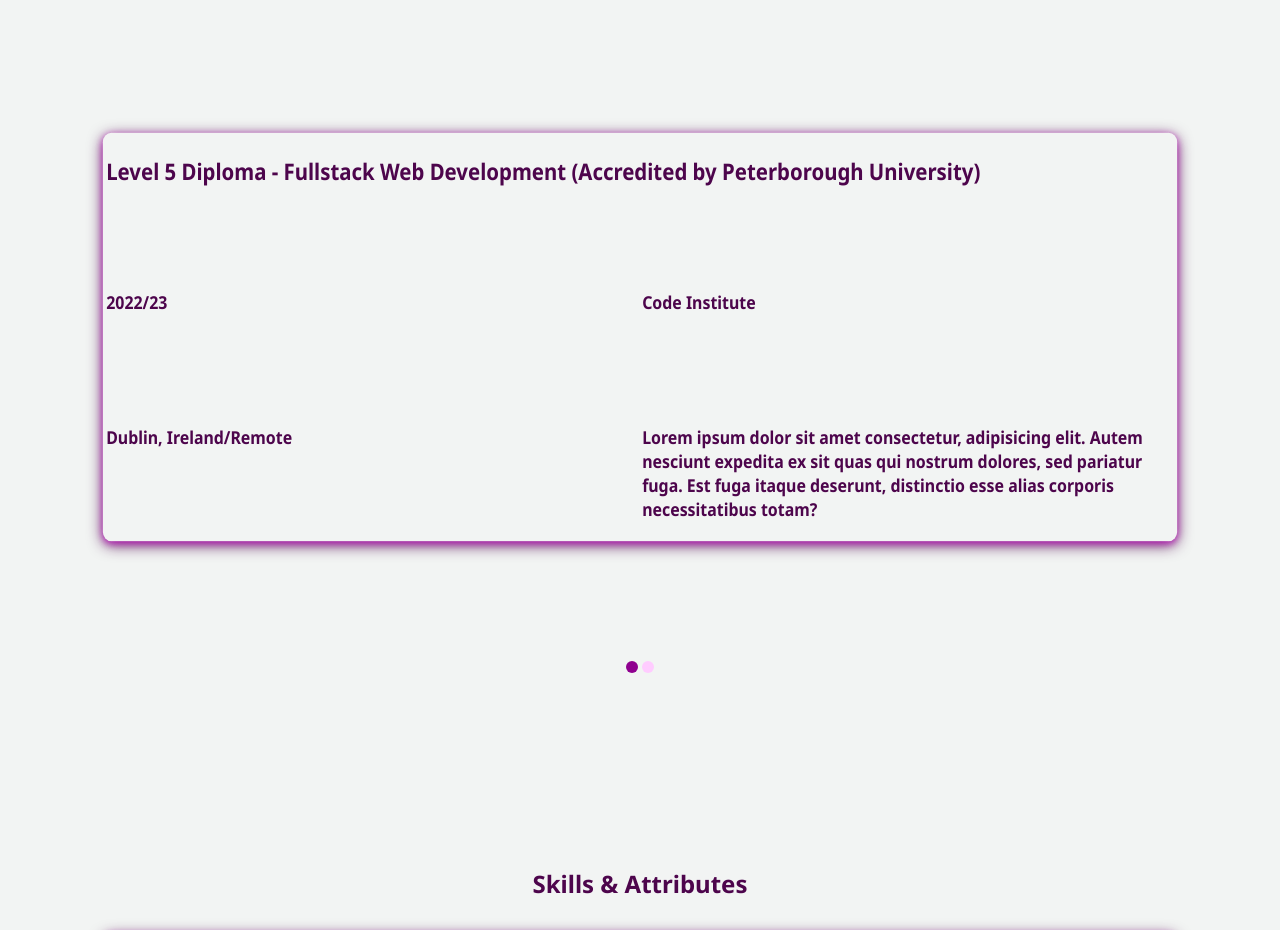
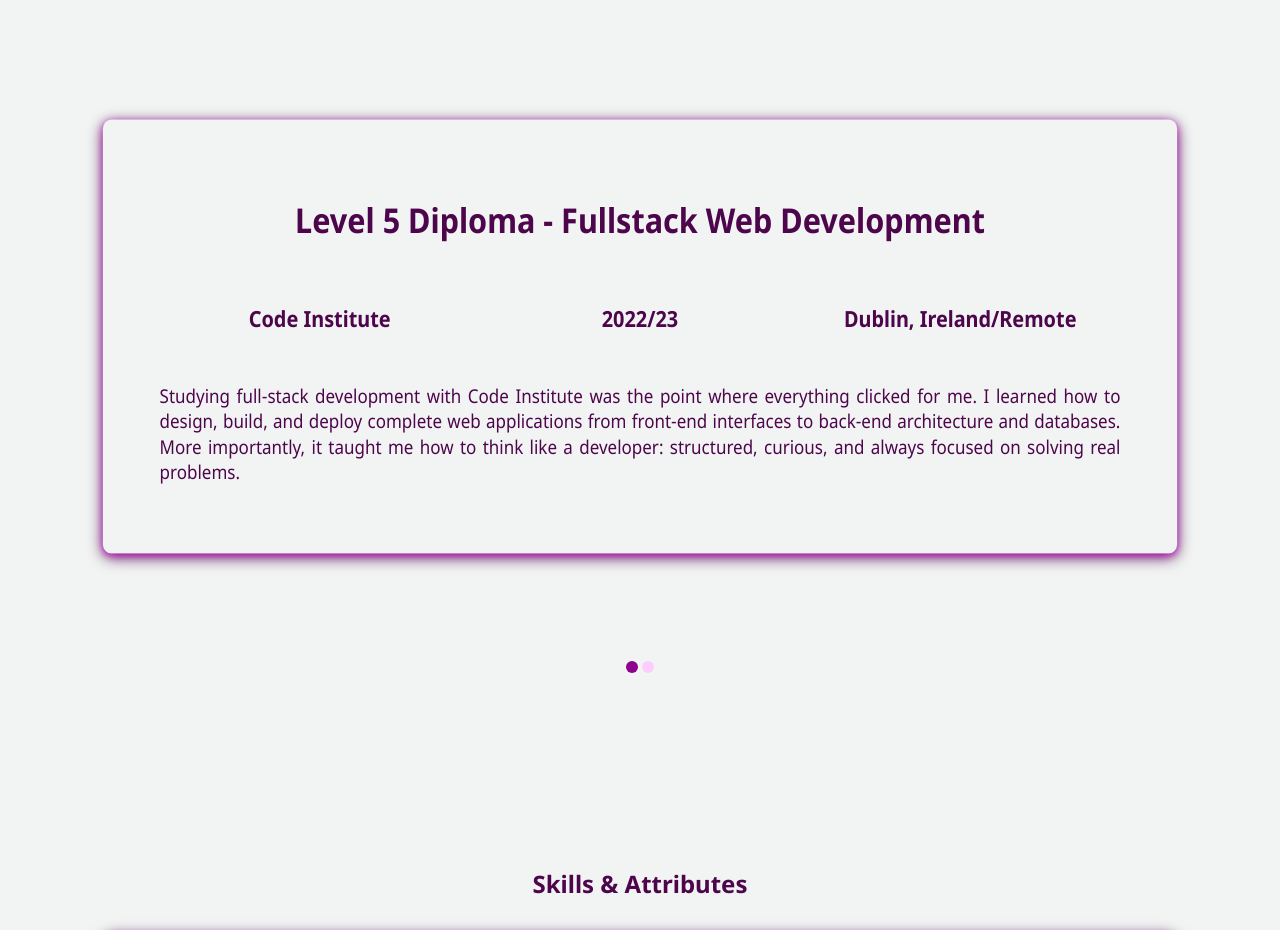
Before and after one commit to 2ndborn/micah-francis.com, a React (Vite) app in the folder micah/: page /about in a window 1280 px wide. Shown: the part 700-1630 px from the top of the page. Built offline with nearby package versions, Linux system fonts and the light colour scheme; a web font is replaced by a local one.

Commit message:
finished the education sections

```diff
--- a/micah/src/components/EducationComponent.jsx
+++ b/micah/src/components/EducationComponent.jsx
@@ -5,11 +5,21 @@ import styles from '../styles/AboutMe.module.css';
 const EducationComponent = ({ed}) => {
   return (
     <div className={styles.EducationGrid}>
-        <h2 className={styles.qualification}>{ed.qualification}</h2>
-        <h3>{ed.date}</h3>
-        <h3>{ed.facility}</h3>
-        <h3>{ed.location}</h3>
-        <h3>{ed.description}</h3>
+      <div className={styles.qualification}>
+        <h2>{ed.qualification}</h2>
+      </div>
+      <div className={styles.facility}>
+        <h3 style={{margin: 0}}>{ed.facility}</h3>
+      </div>
+      <div className={styles.date}>
+        <h3 style={{margin: 0}}>{ed.date}</h3>
+      </div>
+      <div className={styles.location}>
+        <h3 style={{margin: 0}}>{ed.location}</h3>
+      </div>
+      <div className={styles.desc}>
+        <p>{ed.description}</p>
+      </div>
     </div>
 
     //     {/* <div style={{ display: "flex", flexDirection: "column", alignSelf: "start", justifyContent: "center", alignItems: "center", backgroundColor: "grey" }}>
--- a/micah/src/data/EductionData.jsx
+++ b/micah/src/data/EductionData.jsx
@@ -1,16 +1,27 @@
 export const EductionData = [
     {
       date: "2022/23",
-      qualification: "Level 5 Diploma - Fullstack Web Development (Accredited by Peterborough University)",
+      qualification: "Level 5 Diploma - Fullstack Web Development",
       facility: "Code Institute",
       location: "Dublin, Ireland/Remote",
-      description: "Lorem ipsum dolor sit amet consectetur, adipisicing elit. Autem nesciunt expedita ex sit quas qui nostrum dolores, sed pariatur fuga. Est fuga itaque deserunt, distinctio esse alias corporis necessitatibus totam?"
+      description: `Studying full‑stack development with Code
+      Institute was the point where everything clicked for me.
+      I learned how to design, build, and deploy complete web
+      applications from front‑end interfaces to back‑end
+      architecture and databases. More importantly, it taught
+      me how to think like a developer: structured, curious,
+      and always focused on solving real problems.`
     },
     {
       date: "1998/2001",
       qualification: "GNVQ - Advanced Business",
       facility: "Westminster Kingsway College",
       location: "London, United Kingdom",
-      description: "Lorem ipsum dolor sit amet consectetur, adipisicing elit. Autem nesciunt expedita ex sit quas qui nostrum dolores, sed pariatur fuga. Est fuga itaque deserunt, distinctio esse alias corporis necessitatibus totam?"
+      description: `Before moving into software development,
+      I completed an advanced business qualification that taught
+      me how organisations work, how people make decisions, and
+      how value is created. Those lessons still influence the way
+      I design and build digital products always with the user,
+      the goal, and the bigger picture in mind.`
     }
   ]
--- a/micah/src/pages/AboutMe.jsx
+++ b/micah/src/pages/AboutMe.jsx
@@ -62,7 +62,7 @@ const AboutMe = () => {
   return (
     <div>
       <section style={{height: "25vh", display: "flex", alignItems: "center"}}>
-        <h1>About Me</h1>
+        <h1 style={{marginLeft: "2rem"}}>About Me</h1>
       </section>
       <section style={{ position: "relative", height: "50vh", backgroundColor: "grey" }}>
         <h2>Executive Statement</h2>
--- a/micah/src/pages/Portfolio.jsx
+++ b/micah/src/pages/Portfolio.jsx
@@ -54,7 +54,7 @@ const Portfolio = () => {
   return (
     <div>
       <section style={{height: "25vh", display: "flex", alignItems: "center"}}>
-          <h1>Portfolio</h1>
+          <h1 style={{margin: "2rem"}}>Portfolio</h1>
       </section>
       <section style={{ position: "relative", height: "100vh", overflow: "hidden", zIndex: 0 }}>
         <motion.div
--- a/micah/src/styles/AboutMe.module.css
+++ b/micah/src/styles/AboutMe.module.css
@@ -16,11 +16,45 @@
 
 .EducationGrid {
     display: grid;
-    grid-template-columns: repeat(2, 1fr);
-    grid-template-rows: repeat(3, 1fr);
-    gap: 5px;
+    grid-template-columns: repeat(3, 1fr);
+    grid-template-rows: auto;
+    row-gap: 2rem;
+    margin: 3rem 0px;
+    padding-left: min(5rem, 5%);
+    padding-right: min(5rem, 5%);
+}
+
+.EducationGrid div:not(.desc) {
+    display: flex;
+    justify-content: center;
+    align-items: center;
+    text-align: center;
 }
 
 .qualification {
-    grid-area: 1 / 1 / 1 / -1;
+    grid-area: 1 / 1 / 2 / -1;
+    text-align: center;
+    font-size: clamp(0.75rem, 0.477rem + 1.36vw, 1.5rem);
 }
+
+.facility {
+    grid-area: 2 / 1 / 3 / 2;
+    font-size: clamp(0.75rem, 0.568rem + 0.91vw, 1.25rem);
+    justify-items: center;
+}
+
+.date {
+    grid-area: 2 / 2 / 3 / 3;
+    font-size: clamp(0.75rem, 0.568rem + 0.91vw, 1.25rem);
+}
+
+.location {
+    grid-area: 2 / 3 / 3 / -1;
+    font-size: clamp(0.75rem, 0.568rem + 0.91vw, 1.25rem);
+}
+
+.desc {
+    grid-area: 3 / 1 / 4 / -1;
+    text-align: justify !important;
+    font-size: clamp(1rem, 0.909rem + 0.45vw, 1.25rem);
+}
```
